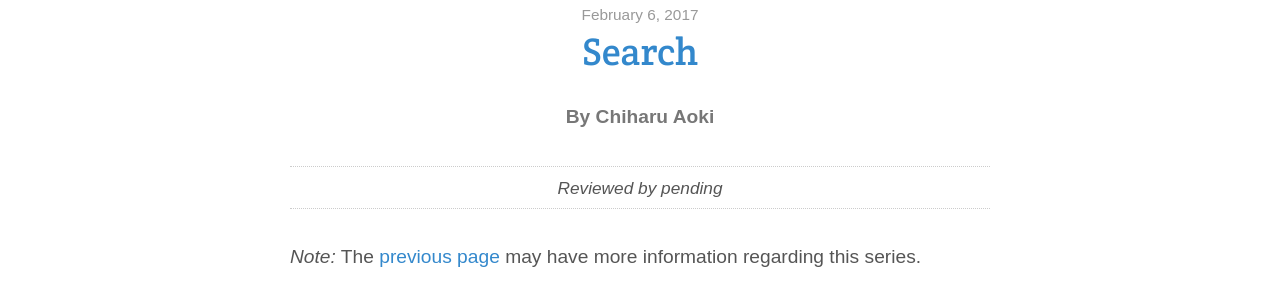
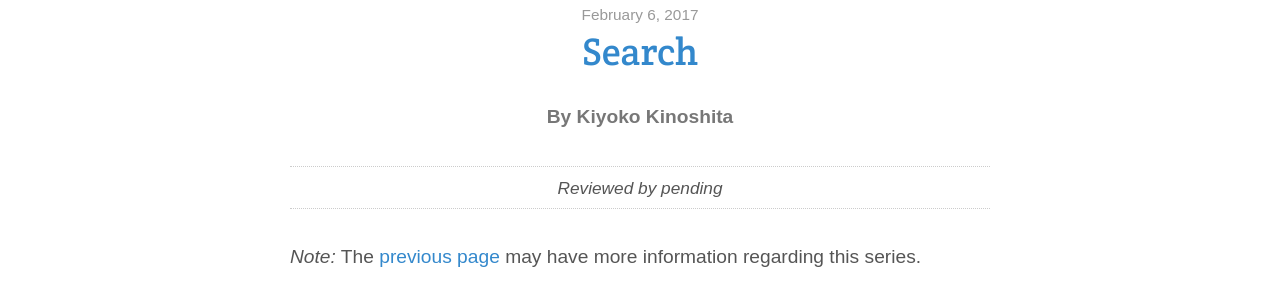
Before and after one commit to glytoucan/glytoucan, a Jekyll site: the page built from manual/search-engine.md, in a window 1280 px wide. Shown: the part 234-534 px from the top of the page. Built offline with Jekyll 4.4.1, drawn with Linux system fonts in a browser that asks for light colours; nearby versions of some CDN libraries.

Commit message:
testing about author

```diff
--- a/manual/search-engine.md
+++ b/manual/search-engine.md
@@ -1,7 +1,7 @@
 ---
 title: Search
 authors:
-- Chiharu Aoki
+- Kiyoko Kinoshita
 date: 2017-02-06
 reviewers:
 - pending
```
